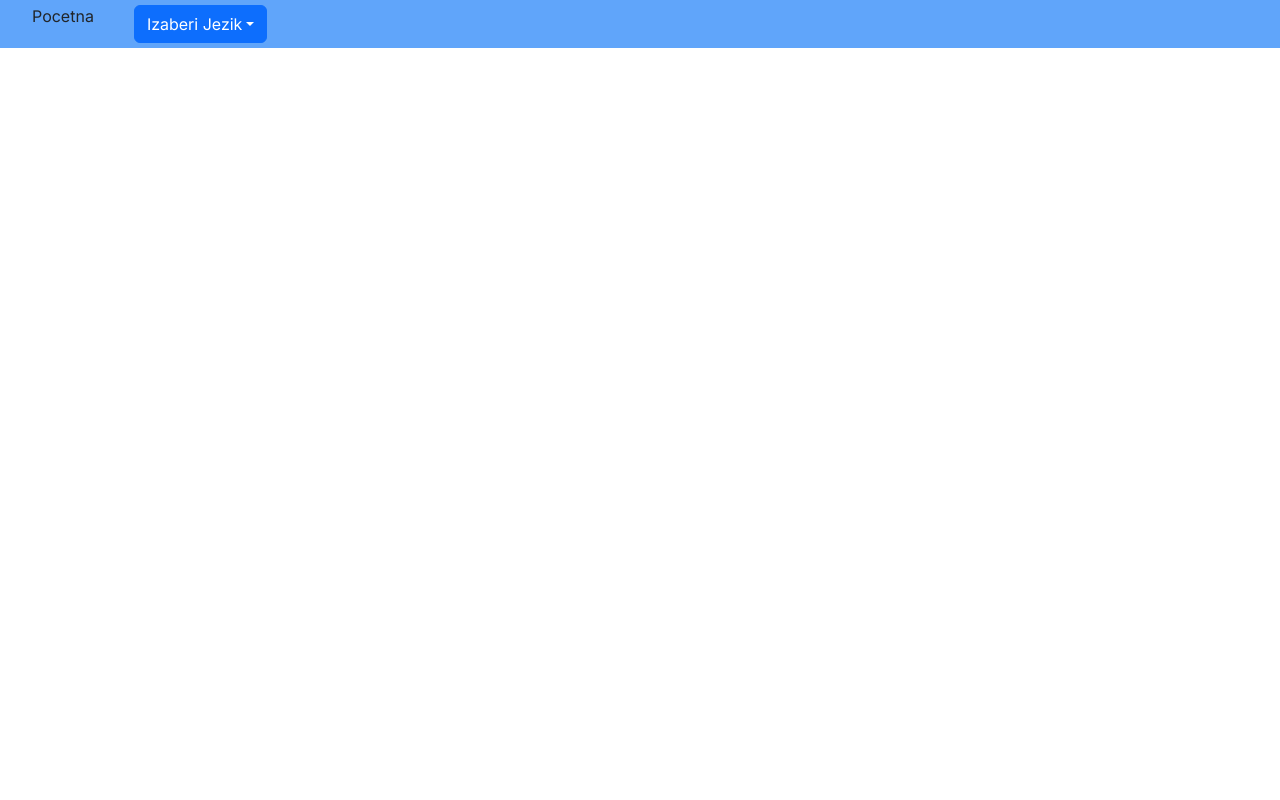
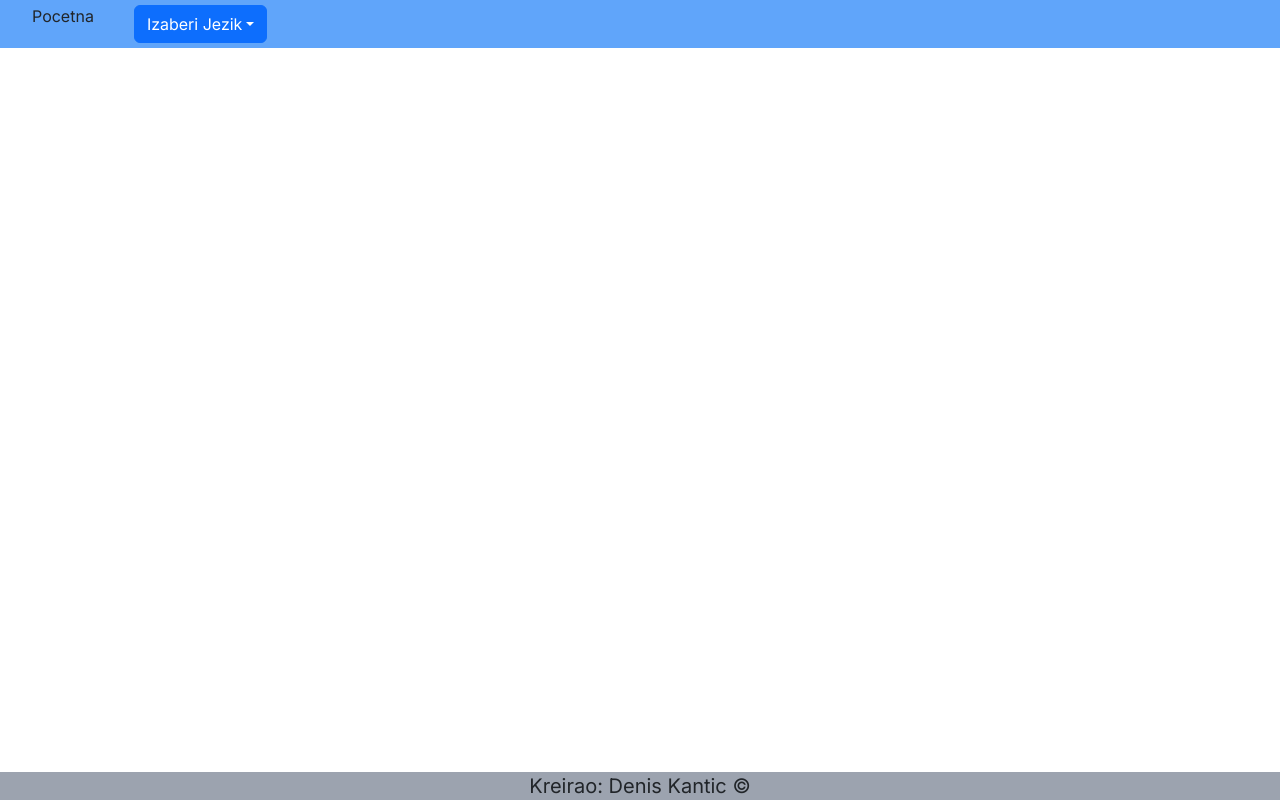
Before and after one commit to DenisKantic/graduate_project_nextJS, a Next.js app: page / in a window 1280 px wide. Built offline with nearby package versions, Linux system fonts and the light colour scheme.

Commit message:
created footer

```diff
--- a/app/layout.js
+++ b/app/layout.js
@@ -1,6 +1,7 @@
 import { Inter } from 'next/font/google'
 import './globals.css'
 import Navigation from '../globalComponents/navbar/Navigation'
+import Footer from '@/globalComponents/footer/Footer'
 
 const inter = Inter({ subsets: ['latin'] })
 
@@ -15,6 +16,7 @@ export default function RootLayout({ children }) {
       <body className={inter.className}>
           <Navigation />
           {children}
+          <Footer />
       </body>
     </html>
   )
--- /dev/null
+++ b/globalComponents/footer/Footer.jsx
@@ -0,0 +1,11 @@
+import React from 'react'
+
+const Footer = () => {
+  return (
+    <div className='w-full fixed bottom-0 bg-gray-400 text-center text-xl'>
+        Kreirao: Denis Kantic &copy;
+    </div>
+  )
+}
+
+export default Footer
```
